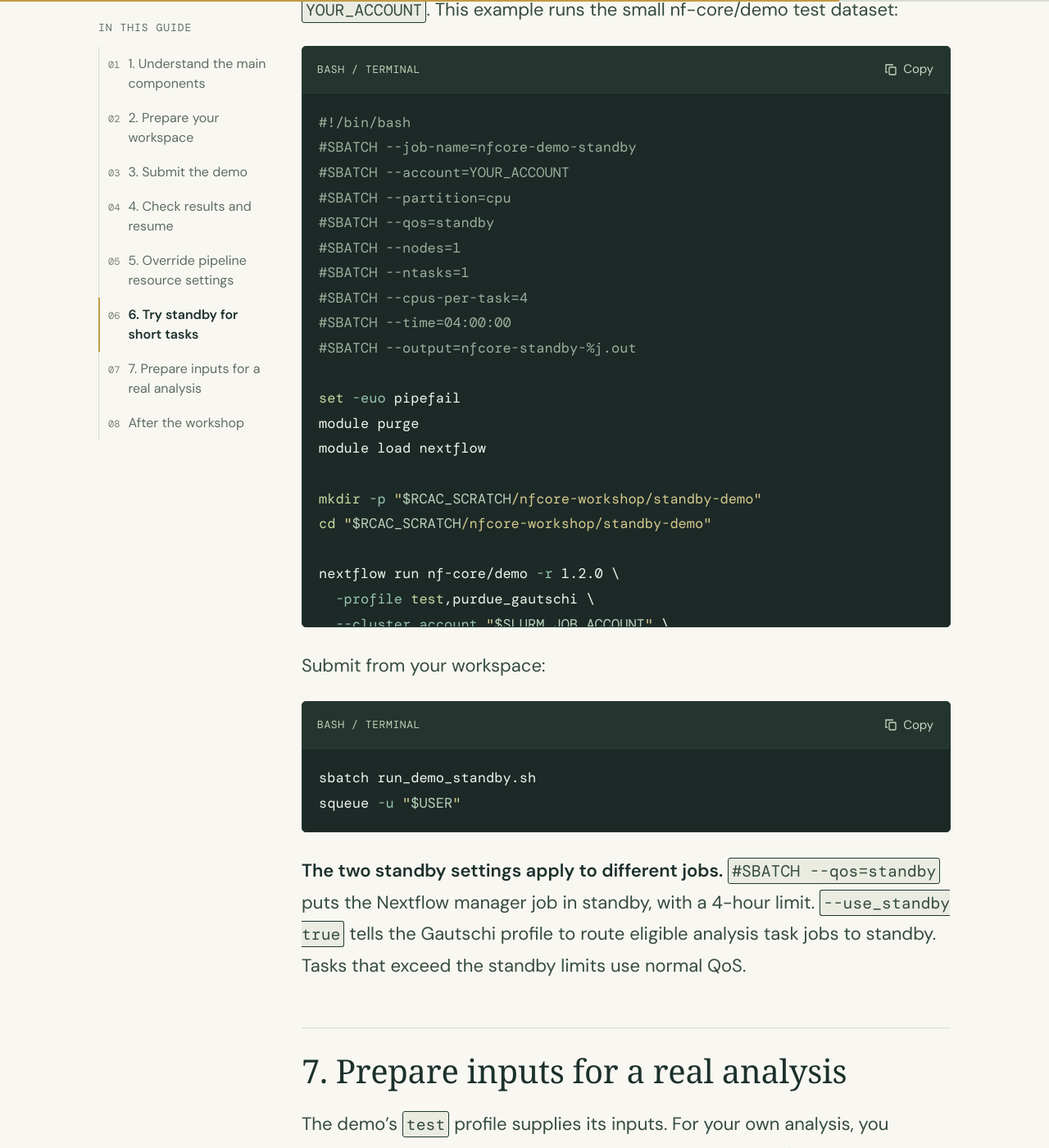
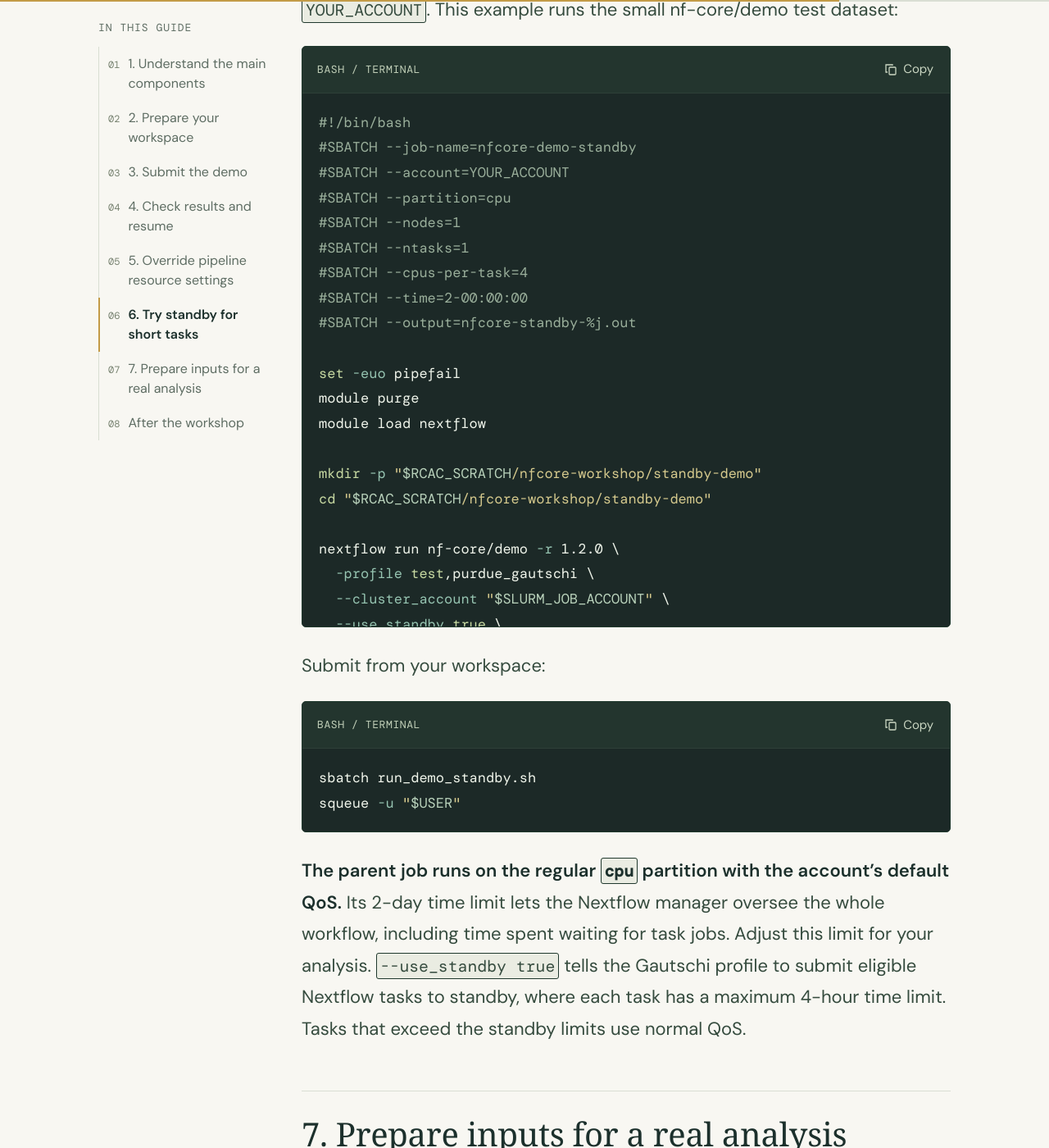
Before and after one commit to zhan4429/PurdueNfWorkshop, a Jekyll site: the page built from nf-core.md, in a window 1280 px wide and 1400 px high, scrolled down 16054 px. Shown: the whole window at 82% size. Built offline with Jekyll 4.4.1, drawn with Linux system fonts in a browser that asks for light colours; some web fonts are replaced.

Commit message:
Keep standby workflow manager on regular QoS

````diff
--- a/nf-core.md
+++ b/nf-core.md
@@ -363,11 +363,10 @@ Save the following as `run_demo_standby.sh` in your workspace and replace `YOUR_
 #SBATCH --job-name=nfcore-demo-standby
 #SBATCH --account=YOUR_ACCOUNT
 #SBATCH --partition=cpu
-#SBATCH --qos=standby
 #SBATCH --nodes=1
 #SBATCH --ntasks=1
 #SBATCH --cpus-per-task=4
-#SBATCH --time=04:00:00
+#SBATCH --time=2-00:00:00
 #SBATCH --output=nfcore-standby-%j.out
 
 set -euo pipefail
@@ -391,7 +390,7 @@ sbatch run_demo_standby.sh
 squeue -u "$USER"
 ```
 
-**The two standby settings apply to different jobs.** `#SBATCH --qos=standby` puts the Nextflow manager job in standby, with a 4-hour limit. `--use_standby true` tells the Gautschi profile to route eligible analysis task jobs to standby. Tasks that exceed the standby limits use normal QoS.
+**The parent job runs on the regular `cpu` partition with the account's default QoS.** Its 2-day time limit lets the Nextflow manager oversee the whole workflow, including time spent waiting for task jobs. Adjust this limit for your analysis. `--use_standby true` tells the Gautschi profile to submit eligible Nextflow tasks to standby, where each task has a maximum 4-hour time limit. Tasks that exceed the standby limits use normal QoS.
 
 ## 7. Prepare inputs for a real analysis
 
````
